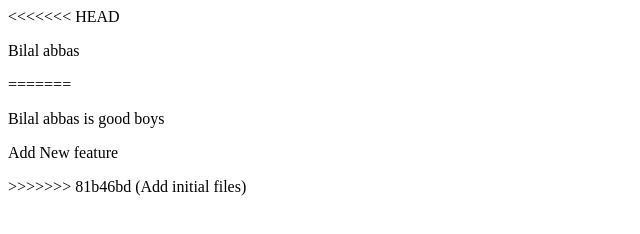
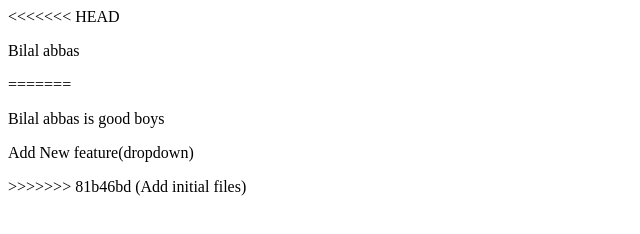
Before and after one commit to Bilal9076/LocalRepo, a plain HTML site: page index.html in a window 1280 px wide. Shown: the full height of the page, 0-640 px from the left. Drawn offline with Linux system fonts and the light colour scheme.

```diff
--- a/index.html
+++ b/index.html
@@ -2,5 +2,5 @@
 <p>Bilal abbas</p>
 =======
 <p>Bilal abbas is good boys</p>
-<p>Add New feature</p>
+<p>Add New feature(dropdown)</p>
 >>>>>>> 81b46bd (Add initial files)
```
